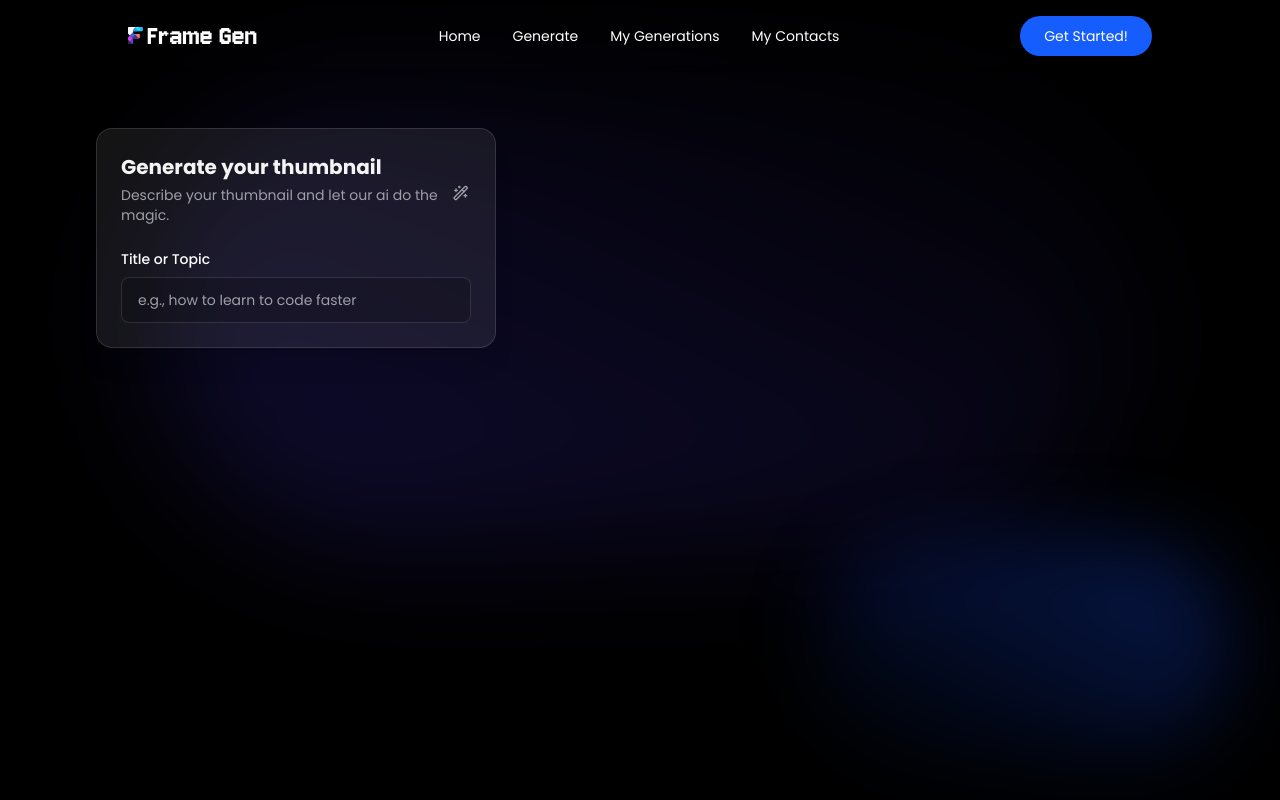
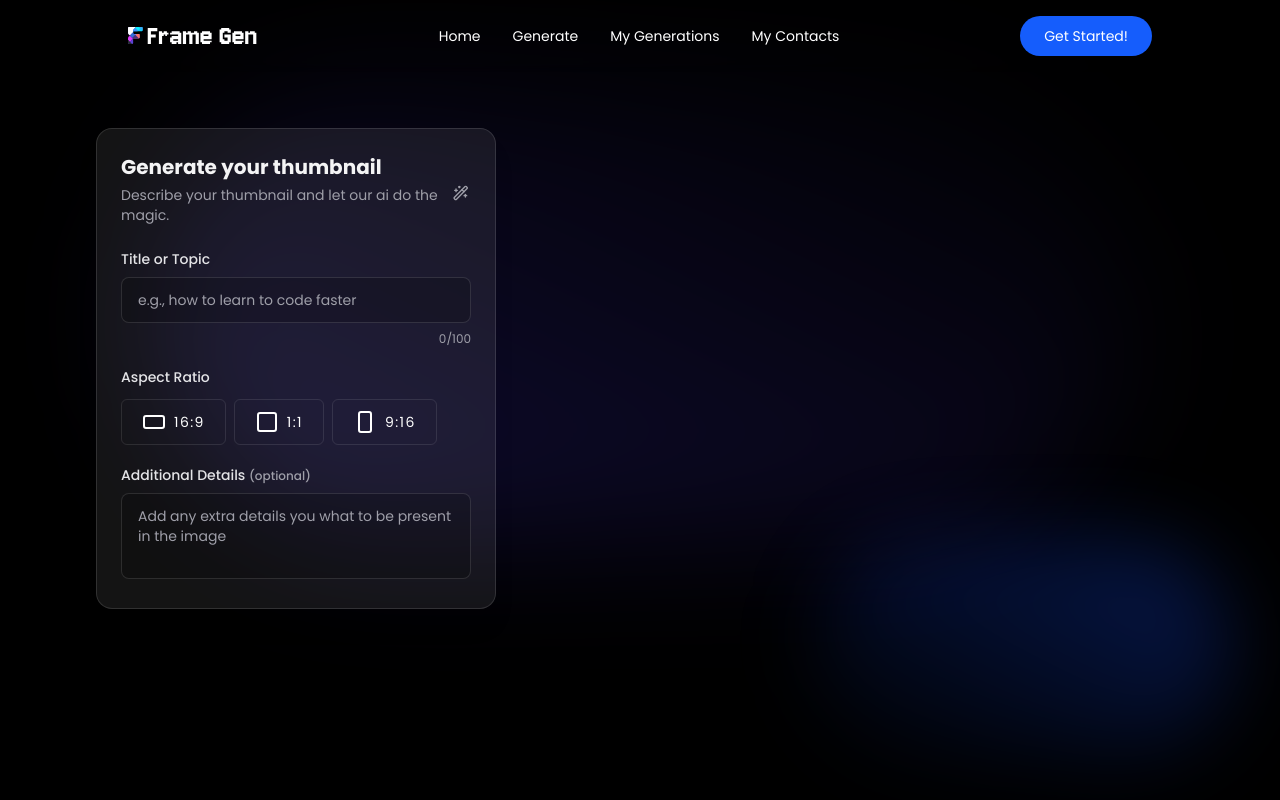
Before and after one commit to 0dux/FrameGen, a React (Vite) app in the folder client/: page /generate/1 in a window 1280 px wide. Shown: the top 800 px of the page. Built offline with nearby package versions, Linux system fonts and the light colour scheme.

Commit message:
Aspect ratio selector completed

```diff
--- /dev/null
+++ b/client/src/components/AspectRatioSelector.tsx
@@ -0,0 +1,46 @@
+import { RectangleHorizontal, RectangleVertical, Square } from "lucide-react";
+import type React from "react";
+import { aspectRatios, type AspectRatio } from "../assets/assets";
+
+const AspectRatioSelector = ({
+  value,
+  onChange,
+}: {
+  value: AspectRatio;
+  onChange: (ratio: AspectRatio) => void;
+}) => {
+  const iconMap = {
+    "16:9": <RectangleHorizontal className="size-6" />,
+    "1:1": <Square className="size-6" />,
+    "9:16": <RectangleVertical className="size-6" />,
+  } as Record<AspectRatio, React.ReactNode>;
+
+  return (
+    <div className="space-y-3 dark">
+      <label className="block text-sm font-medium text-zinc-200">
+        Aspect Ratio
+      </label>
+      <div className="flex flex-wrap gap-2 ">
+        {aspectRatios.map((ratio) => {
+          const selected = value === ratio;
+
+          return (
+            <button
+              className={`flex items-center gap-2 border border-white/10 px-5 py-2.5 rounded-md transition ${
+                selected ? "bg-white/12" : "hover:bg-white/8"
+              }`}
+              key={ratio}
+              type="button"
+              onClick={() => onChange(ratio)}
+            >
+              {iconMap[ratio]}
+              <span className="tracking-widest">{ratio}</span>
+            </button>
+          );
+        })}
+      </div>
+    </div>
+  );
+};
+
+export default AspectRatioSelector;
--- /dev/null
+++ b/client/src/components/ColorSchemeSelector.tsx
@@ -0,0 +1,5 @@
+const ColorSchemeSelector = () => {
+  return <div>ColorSchemeSelector</div>;
+};
+
+export default ColorSchemeSelector;
--- /dev/null
+++ b/client/src/components/StyleSelector.tsx
@@ -0,0 +1,5 @@
+const StyleSelector = () => {
+  return <div>StyleSelector</div>;
+};
+
+export default StyleSelector;
--- a/client/src/pages/Generate.tsx
+++ b/client/src/pages/Generate.tsx
@@ -1,13 +1,23 @@
 import { WandSparkles } from "lucide-react";
 import { useState } from "react";
 import { useParams } from "react-router-dom";
-import type { IThumbnail } from "../assets/assets";
+import {
+  colorSchemes,
+  type AspectRatio,
+  type IThumbnail,
+  type ThumbnailStyle,
+} from "../assets/assets";
+import AspectRatioSelector from "../components/AspectRatioSelector";
 import SoftBackDrop from "../components/SoftBackDrop";
 
 const Generate = () => {
   const { id } = useParams();
   const [title, setTitle] = useState("");
   const [additionalDetails, setAdditionalDetails] = useState("");
+  const [aspectRatios, setAspectRatios] = useState<AspectRatio>("16:9 ");
+  const [style, setStyle] = useState<ThumbnailStyle>("Bold & Graphic");
+  const [styleDropdownOpen, setStyleDropdownOpen] = useState(false);
+  const [colorSchemeId, setColorSchemeId] = useState(colorSchemes[0].id);
   const [thumbnail, setThumbnail] = useState<IThumbnail | null>(null);
   const [loading, setLoading] = useState(false);
 
@@ -34,7 +44,7 @@ const Generate = () => {
                 {/* Input field for generation*/}
                 <div className="space-y-5">
                   <div className="space-y-2">
-                    <label className="block text-sm font-medium">
+                    <label className="block text-sm font-medium text-zinc-200">
                       Title or Topic
                     </label>
                     <input
@@ -45,6 +55,32 @@ const Generate = () => {
                       placeholder="e.g., how to learn to code faster"
                       className="w-full px-4 py-3 rounded-lg border border-white/12 bg-black/20 text-zinc-100 placeholder:text-zinc-400 focus:outline-none focus:ring-2 focus:ring-blue-500"
                     />
+                    <div className="flex justify-end">
+                      <span className="text-xs text-zinc-400">
+                        {title.length}/100
+                      </span>
+                    </div>
+                  </div>
+                  {/* Aspect ratio Selector */}
+                  <AspectRatioSelector
+                    value={aspectRatios}
+                    onChange={setAspectRatios}
+                  />
+                  {/* Style Selector */}
+                  {/* ColorScheme Selector */}
+                  {/* Additional Details  */}
+                  <div className="space-y-2">
+                    <label className="block text-sm font-medium text-zinc-200">
+                      Additional Details{" "}
+                      <span className="text-zinc-400 text-xs">(optional)</span>
+                    </label>
+                    <textarea
+                      value={additionalDetails}
+                      onChange={(e) => setAdditionalDetails(e.target.value)}
+                      rows={3}
+                      placeholder="Add any extra details you what to be present in the image"
+                      className="w-full px-4 py-3 rounded-lg border border-white/12 bg-black/20 text-zinc-100 placeholder:text-zinc-400 focus:outline-none focus:ring-2 focus:ring-blue-500 resize-none"
+                    ></textarea>
                   </div>
                 </div>
 
```
